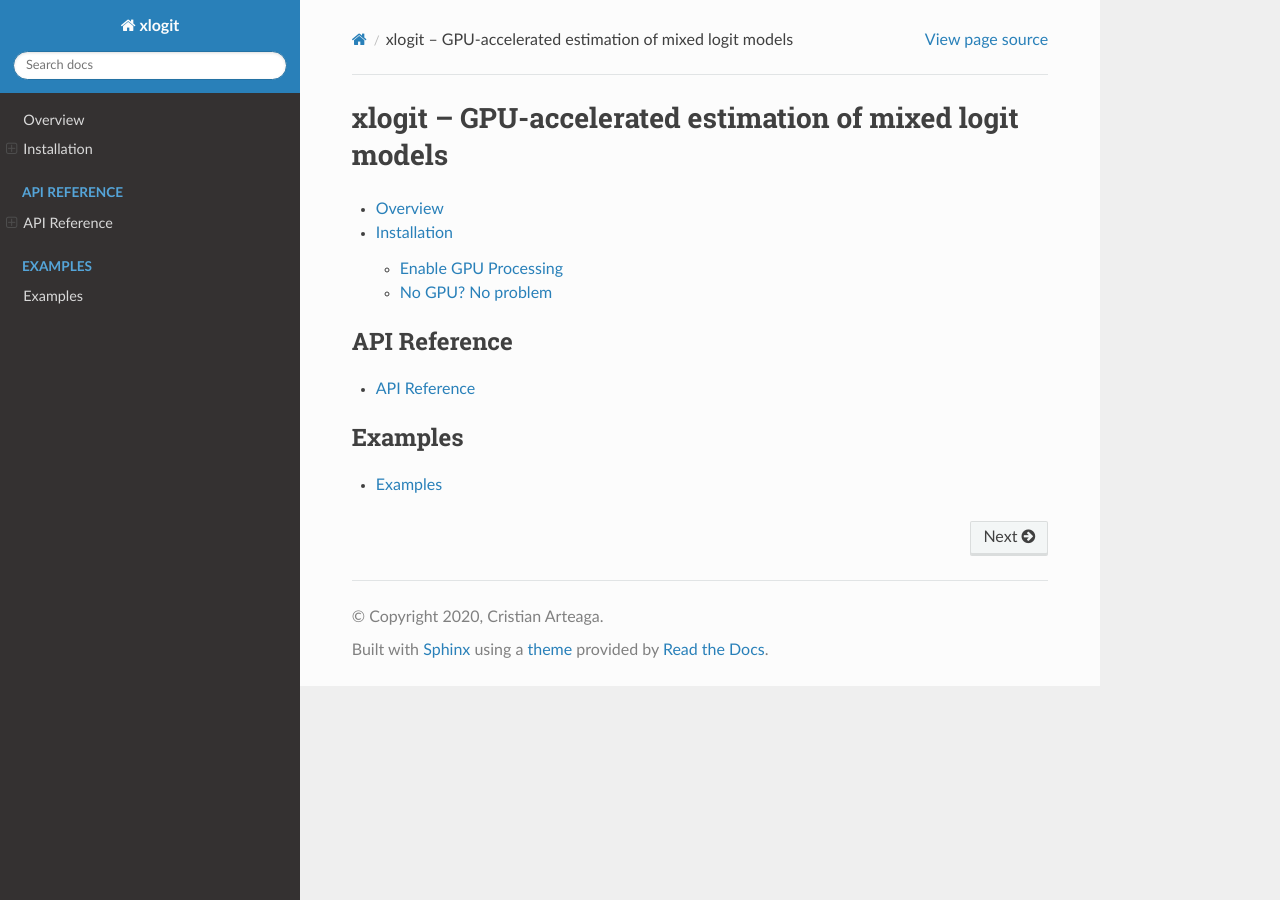
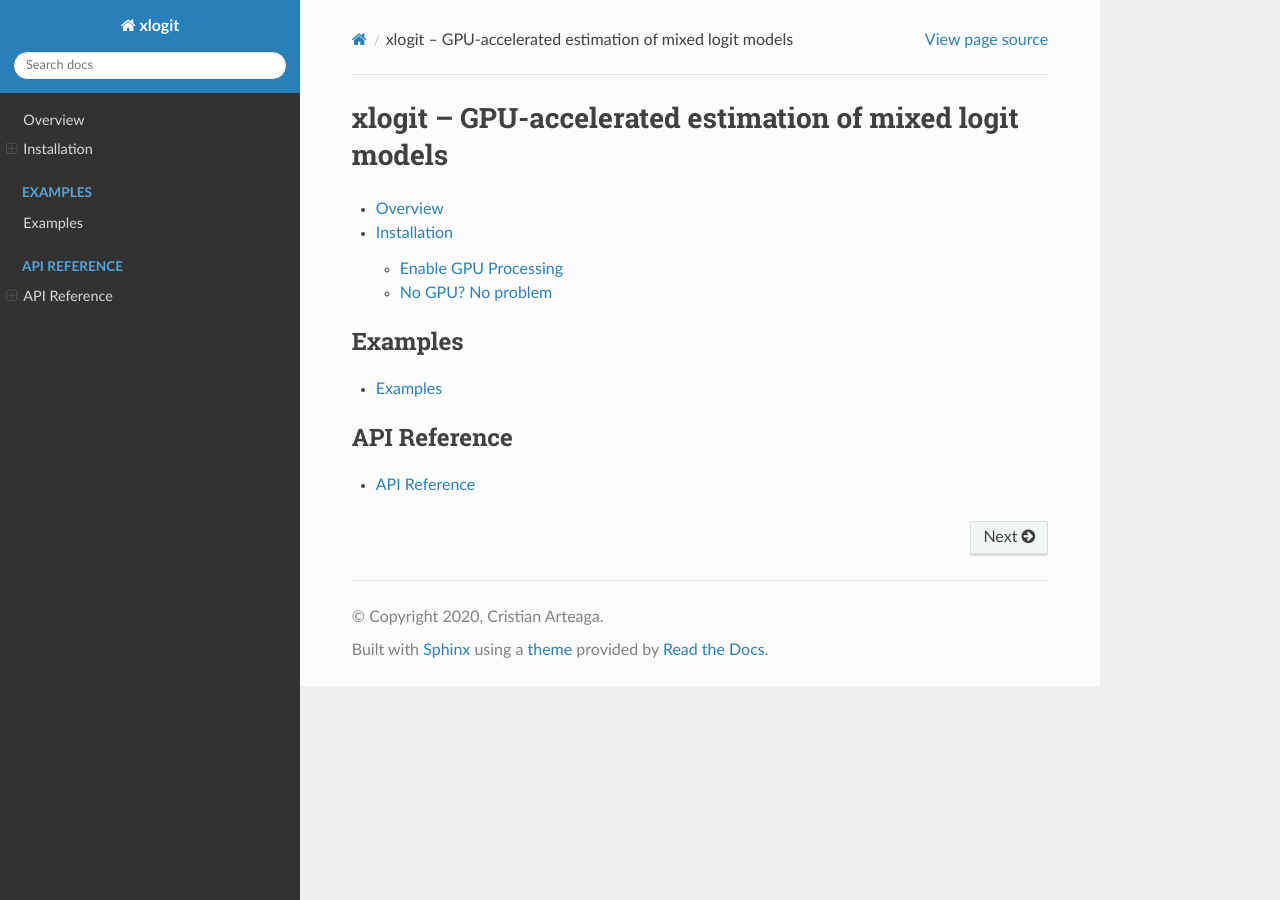
Before and after one commit to arteagac/xlogit, a Sphinx documentation site: the page built from docs/source/index.rst, in a window 1280 px wide. Built offline with Sphinx 7.4.7 and the Read the Docs theme 2.0.0, drawn with Linux system fonts in a browser that asks for light colours; pages that are not in the unit, such as notebooks, are missing from menus.

Commit message:
Docs updated

```diff
--- a/docs/source/conf.py
+++ b/docs/source/conf.py
@@ -12,7 +12,7 @@
 #
 import os
 import sys
-sys.path.insert(0, os.path.abspath('../'))
+sys.path.insert(0, os.path.abspath('../../'))
 sys.path.insert(0, os.path.abspath('../../../xlogit'))
 
 # -- Project information -----------------------------------------------------
--- a/docs/source/index.rst
+++ b/docs/source/index.rst
@@ -11,13 +11,13 @@ xlogit -- GPU-accelerated estimation of mixed logit models
 
 .. toctree::
    :maxdepth: 1
-   :caption: API Reference
+   :caption: Examples
 
-   api/index
+   examples
 
 
 .. toctree::
    :maxdepth: 1
-   :caption: Examples
+   :caption: API Reference
 
-   examples
+   api/index
```
Also changed, not shown: 2 other files.
